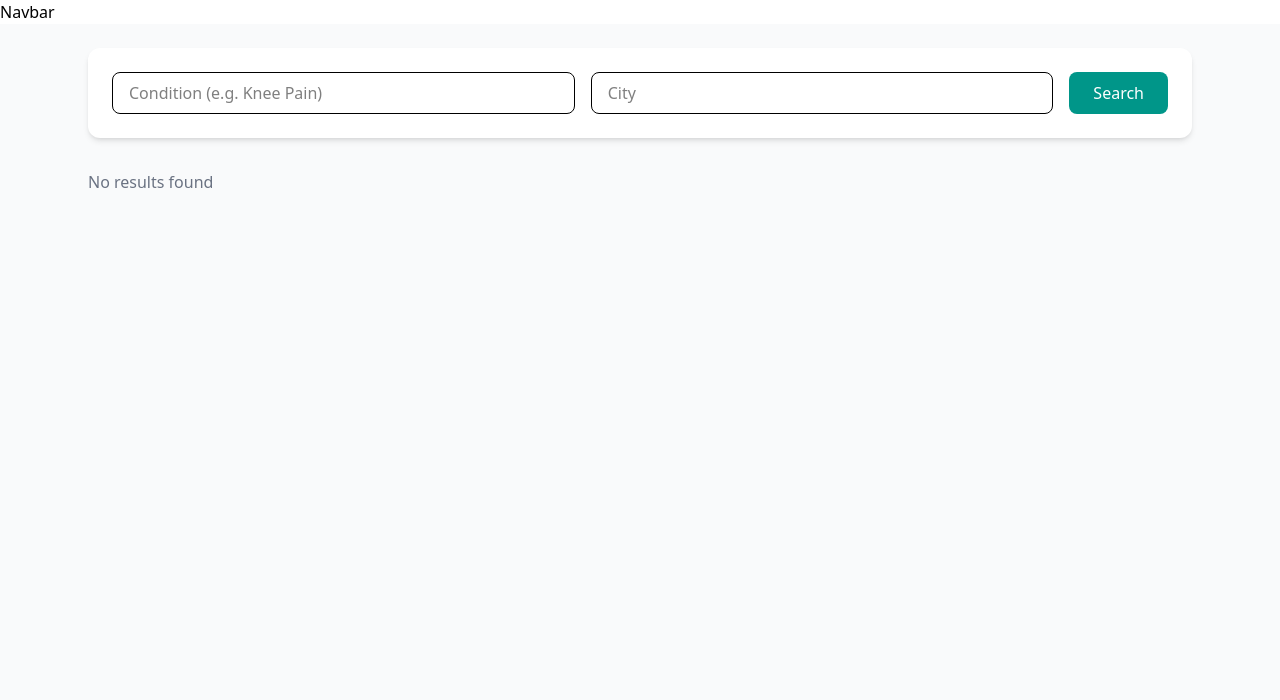
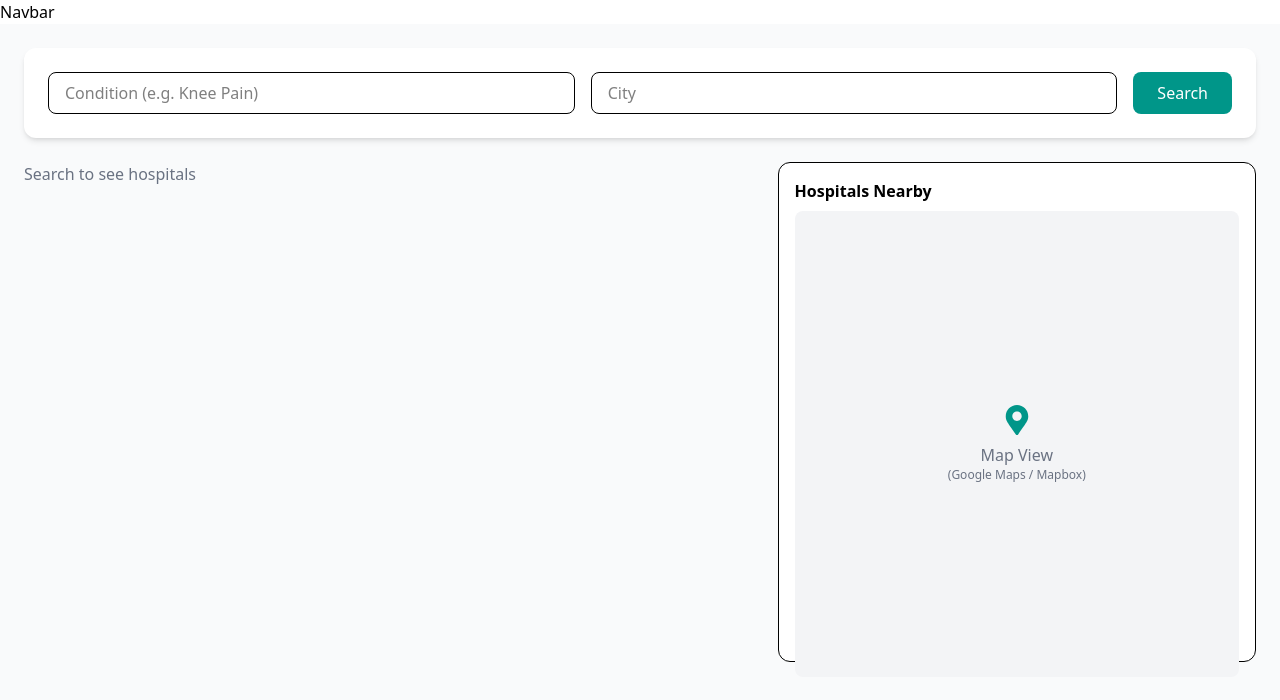
Before and after one commit to ItzSanket99/HC2-HealthTransparency, a React (Vite) app in the folder frontend/: page /search in a window 1280 px wide. Shown: the top 700 px of the page. Built offline with nearby package versions, Linux system fonts and the light colour scheme.

Commit message:
feat: add MapView component and integrate it into SearchPage for displaying nearby hospitals

```diff
--- /dev/null
+++ b/frontend/src/components/MapView.jsx
@@ -0,0 +1,20 @@
+import { FaMapMarkerAlt } from "react-icons/fa";
+
+const MapView = ({ hospitals }) => {
+  return (
+    <div className="sticky top-6 bg-white rounded-xl border h-[500px] p-4">
+      <h3 className="font-semibold mb-2">Hospitals Nearby</h3>
+
+      {/* Placeholder Map */}
+      <div className="bg-gray-100 h-full rounded-lg flex items-center justify-center text-gray-500">
+        <div className="text-center">
+          <FaMapMarkerAlt className="text-3xl text-teal-600 mx-auto mb-2" />
+          <p>Map View</p>
+          <p className="text-xs">(Google Maps / Mapbox)</p>
+        </div>
+      </div>
+    </div>
+  );
+};
+
+export default MapView;
--- a/frontend/src/components/cards/HospitalCard.jsx
+++ b/frontend/src/components/cards/HospitalCard.jsx
@@ -1,36 +1,61 @@
+import { FaStar, FaMapMarkerAlt, FaRupeeSign } from "react-icons/fa";
+
 const HospitalCard = ({ hospital }) => {
   const t = hospital.treatments[0];
 
   return (
-    <div className="bg-white rounded-xl border p-6 hover:shadow-lg transition">
-      <div className="flex justify-between items-center">
-        <h3 className="text-lg font-semibold">{hospital.hospitalName}</h3>
-        <span className="text-sm bg-green-100 text-green-700 px-2 py-1 rounded">
-          ⭐ {hospital.rating}
+    <div className="bg-white rounded-xl border p-5 hover:shadow-md transition">
+
+      {/* Header */}
+      <div className="flex justify-between items-start">
+        <div>
+          <h3 className="text-lg font-semibold text-gray-800">
+            {hospital.hospitalName}
+          </h3>
+          <p className="text-sm text-gray-500 flex items-center gap-1">
+            <FaMapMarkerAlt className="text-teal-600" />
+            {hospital.city}, {hospital.state}
+          </p>
+        </div>
+
+        <div className="flex items-center gap-1 bg-green-100 px-2 py-1 rounded">
+          <FaStar className="text-green-600" />
+          <span className="text-sm font-medium">{hospital.rating}</span>
+        </div>
+      </div>
+
+      {/* Treatment */}
+      <div className="mt-4">
+        <p className="text-sm text-gray-500">Treatment</p>
+        <p className="font-medium">{t.name}</p>
+      </div>
+
+      {/* Cost */}
+      <div className="mt-3 flex items-center gap-2 text-teal-700 font-semibold">
+        <FaRupeeSign />
+        ₹{t.minCost.toLocaleString()} – ₹{t.maxCost.toLocaleString()}
+      </div>
+
+      {/* Tags */}
+      <div className="mt-3 flex gap-2 text-xs">
+        <span className="bg-blue-100 text-blue-700 px-2 py-1 rounded">
+          {hospital.type}
+        </span>
+        <span className="bg-yellow-100 text-yellow-700 px-2 py-1 rounded">
+          Risk: {t.riskLevel}
+        </span>
+        <span className="bg-purple-100 text-purple-700 px-2 py-1 rounded">
+          Affordability {hospital.affordabilityScore}/10
         </span>
       </div>
 
-      <p className="text-sm text-gray-500">
-        {hospital.city}, {hospital.state} • {hospital.type}
-      </p>
-
-      <div className="mt-4">
-        <h4 className="font-medium">{t.name}</h4>
-        <p className="text-sm text-gray-600">
-          Recovery: {t.recoveryTimeDays} days • Risk: {t.riskLevel}
-        </p>
-      </div>
-
-      <div className="mt-4 text-teal-700 font-semibold text-lg">
-        ₹{t.minCost.toLocaleString()} – ₹{t.maxCost.toLocaleString()}
-      </div>
-
+      {/* CTA */}
       <div className="mt-4 flex justify-between items-center">
-        <span className="text-sm text-gray-600">
-          Affordability: {hospital.affordabilityScore}/10
-        </span>
         <button className="text-teal-600 font-medium hover:underline">
-          View details →
+          View details
+        </button>
+        <button className="bg-teal-600 text-white px-4 py-1.5 rounded-lg text-sm hover:bg-teal-700">
+          Compare
         </button>
       </div>
     </div>
--- a/frontend/src/pages/SearchPage.jsx
+++ b/frontend/src/pages/SearchPage.jsx
@@ -1,6 +1,7 @@
 import { useState } from "react";
 import SearchBar from "../components/shared/SearchBar";
 import HospitalCard from "../components/cards/HospitalCard";
+import MapView from "../components/MapView";
 import { searchHospitals } from "../api/searchApi";
 
 const SearchPage = () => {
@@ -13,17 +14,28 @@ const SearchPage = () => {
 
   return (
     <div className="bg-gray-50 min-h-screen">
-    <div className="max-w-6xl mx-auto p-6">
+      {/* Search */}
+      <div className="max-w-7xl mx-auto p-6">
         <SearchBar onSearch={handleSearch} />
+      </div>
 
-      <div className="mt-8 grid grid-cols-1 md:grid-cols-2 gap-6">
+      {/* Main Content */}
+      <div className="max-w-7xl mx-auto px-6 grid grid-cols-1 lg:grid-cols-5 gap-6">
+
+        {/* LEFT: RESULTS */}
+        <div className="lg:col-span-3 space-y-4">
           {results.length === 0 ? (
-          <p className="text-gray-500">No results found</p>
+            <p className="text-gray-500">Search to see hospitals</p>
           ) : (
             results.map((h) => (
               <HospitalCard key={h.hospitalId} hospital={h} />
             ))
           )}
+        </div>
+
+        {/* RIGHT: MAP */}
+        <div className="lg:col-span-2">
+          <MapView hospitals={results} />
         </div>
       </div>
     </div>
```
Lines whose indentation alone changed are shown as unchanged.
